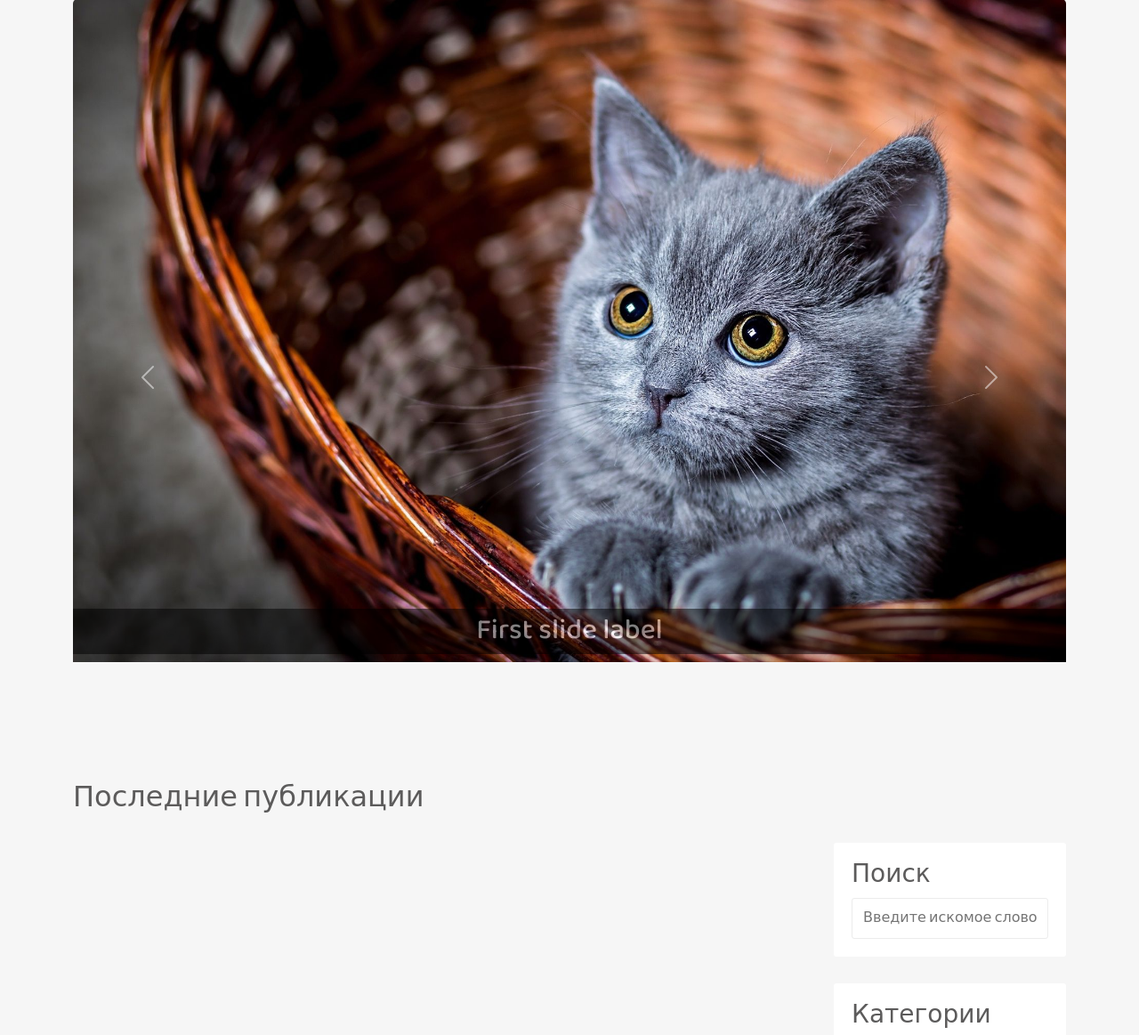
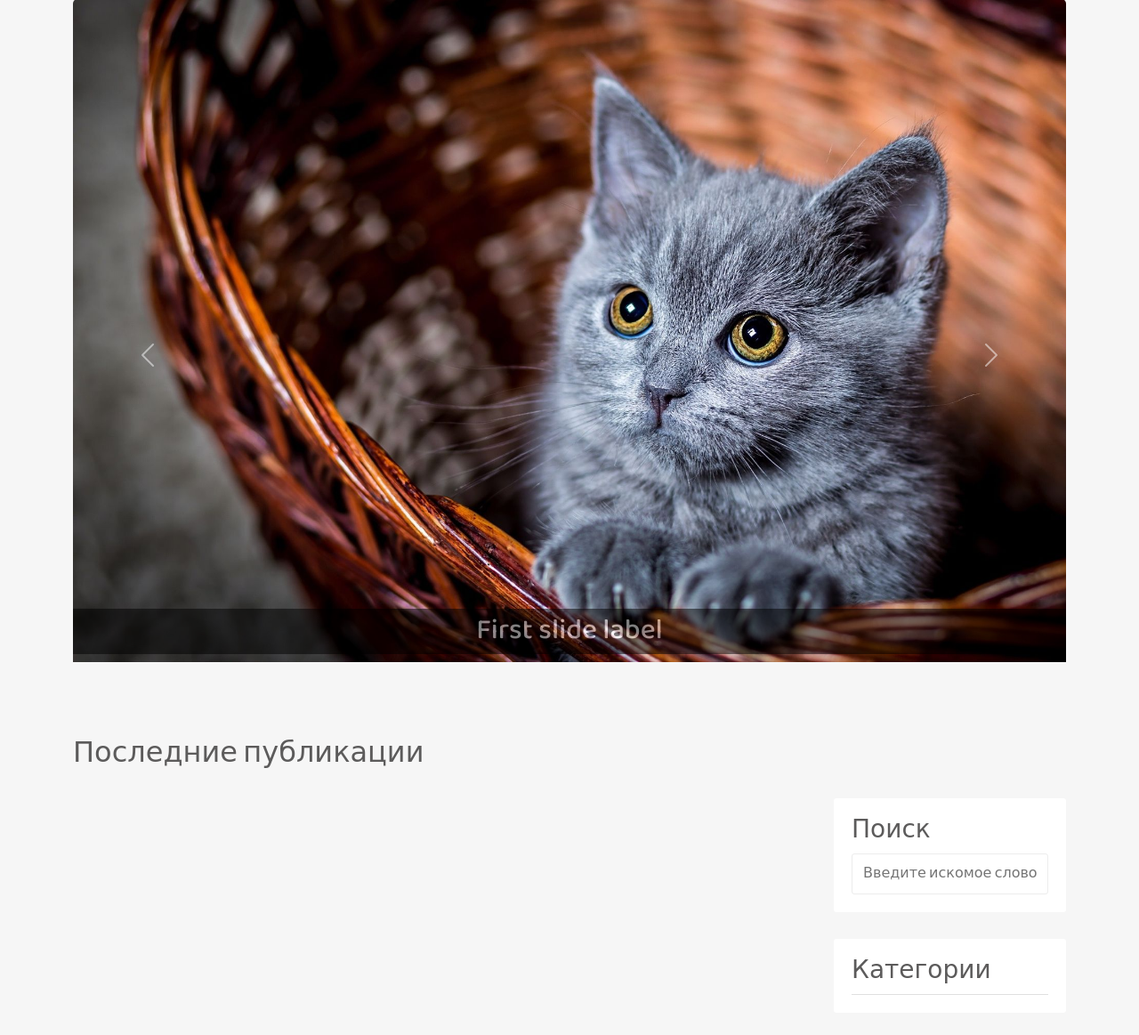
Before and after one commit to Multilin56/Codes, a PHP site: page /Codes/ in a window 1280 px wide. Shown: the part 177-1340 px from the top of the page at 89% size. Run offline with PHP 8.4, Linux system fonts and the light colour scheme; data that the repository does not hold is empty; some libraries are stand-ins or nearby versions.

Commit message:
Update style.css

```diff
--- a/PHP/assets/css/style.css
+++ b/PHP/assets/css/style.css
@@ -93,12 +93,10 @@ header ul li ul li a {
   text-align: center;
   padding: 30px 0px;
 }
-.carousel {
-  height: 850px;
-}
+.carousel,
 .carousel-inner,
 .corousel-item {
-  height: 850px;
+  height: 800px;
   border-radius: 5px;
 }
 .carousel-caption h5 {
```
